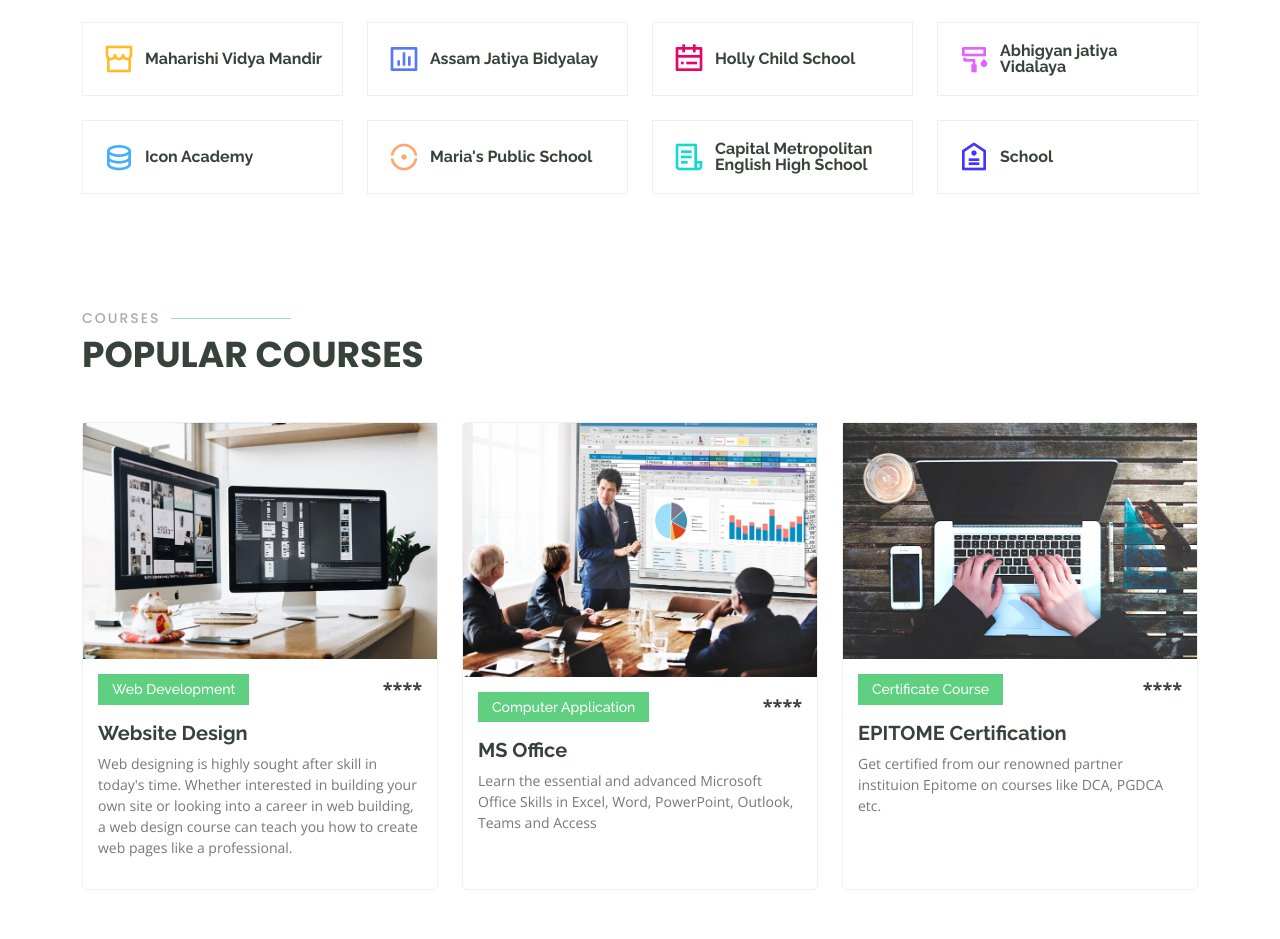
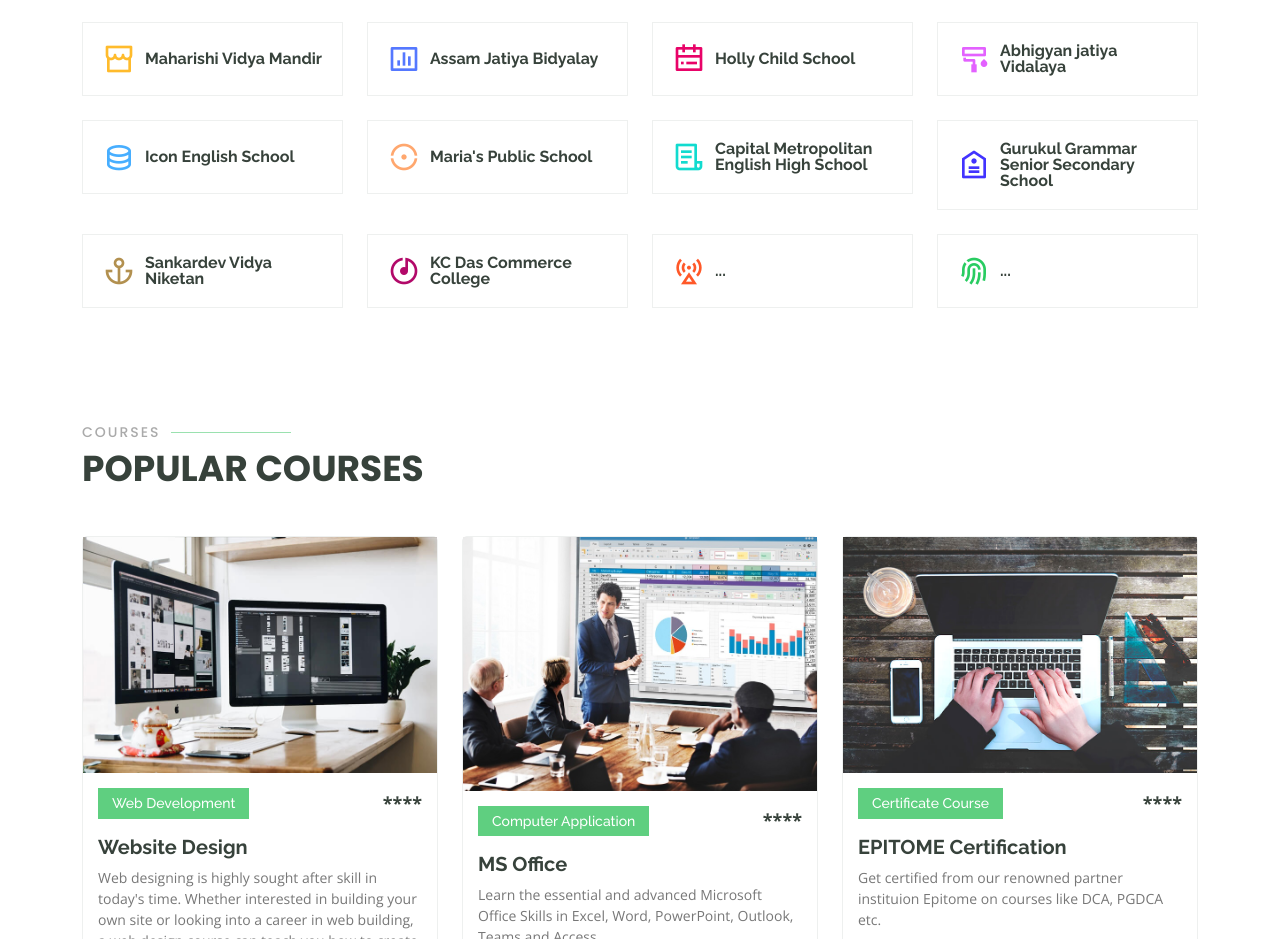
Before and after one commit to utpalbharali/gyanjyotituitioncenter, a plain HTML site: page index.html in a window 1280 px wide. Shown: the part 1900-2839 px from the top of the page. Drawn offline with nearby package versions, Linux system fonts and the light colour scheme.

Commit message:
school name added
index data update

```diff
--- a/index.html
+++ b/index.html
@@ -235,7 +235,7 @@
           <div class="col-lg-3 col-md-4 mt-4">
             <div class="icon-box">
               <i class="ri-database-2-line" style="color: #47aeff;"></i>
-              <h3><a href="">Icon Academy</a></h3>
+              <h3><a href="">Icon English School</a></h3>
             </div>
           </div>
           <div class="col-lg-3 col-md-4 mt-4">
@@ -253,34 +253,34 @@
           <div class="col-lg-3 col-md-4 mt-4">
             <div class="icon-box">
               <i class="ri-price-tag-2-line" style="color: #4233ff;"></i>
-              <h3><a href="">School</a></h3>
+              <h3><a href="">Gurukul Grammar Senior Secondary School</a></h3>
             </div>
           </div>
-          <!-- <div class="col-lg-3 col-md-4 mt-4">
+           <div class="col-lg-3 col-md-4 mt-4">
             <div class="icon-box">
               <i class="ri-anchor-line" style="color: #b2904f;"></i>
-              <h3><a href="">Dirada Pack</a></h3>
+              <h3><a href="">Sankardev Vidya Niketan</a></h3>
             </div>
           </div>
           <div class="col-lg-3 col-md-4 mt-4">
             <div class="icon-box">
               <i class="ri-disc-line" style="color: #b20969;"></i>
-              <h3><a href="">Moton Ideal</a></h3>
+              <h3><a href="">KC Das Commerce College</a></h3>
             </div>
           </div>
           <div class="col-lg-3 col-md-4 mt-4">
             <div class="icon-box">
               <i class="ri-base-station-line" style="color: #ff5828;"></i>
-              <h3><a href="">Verdo Park</a></h3>
+              <h3><a href="">...</a></h3>
             </div>
           </div>
           <div class="col-lg-3 col-md-4 mt-4">
             <div class="icon-box">
               <i class="ri-fingerprint-line" style="color: #29cc61;"></i>
-              <h3><a href="">Flavor Nivelanda</a></h3>
+              <h3><a href="">...</a></h3>
             </div>
           </div>
-        </div> -->
+        </div>
 
       </div>
     </section><!-- End Features Section -->
```
